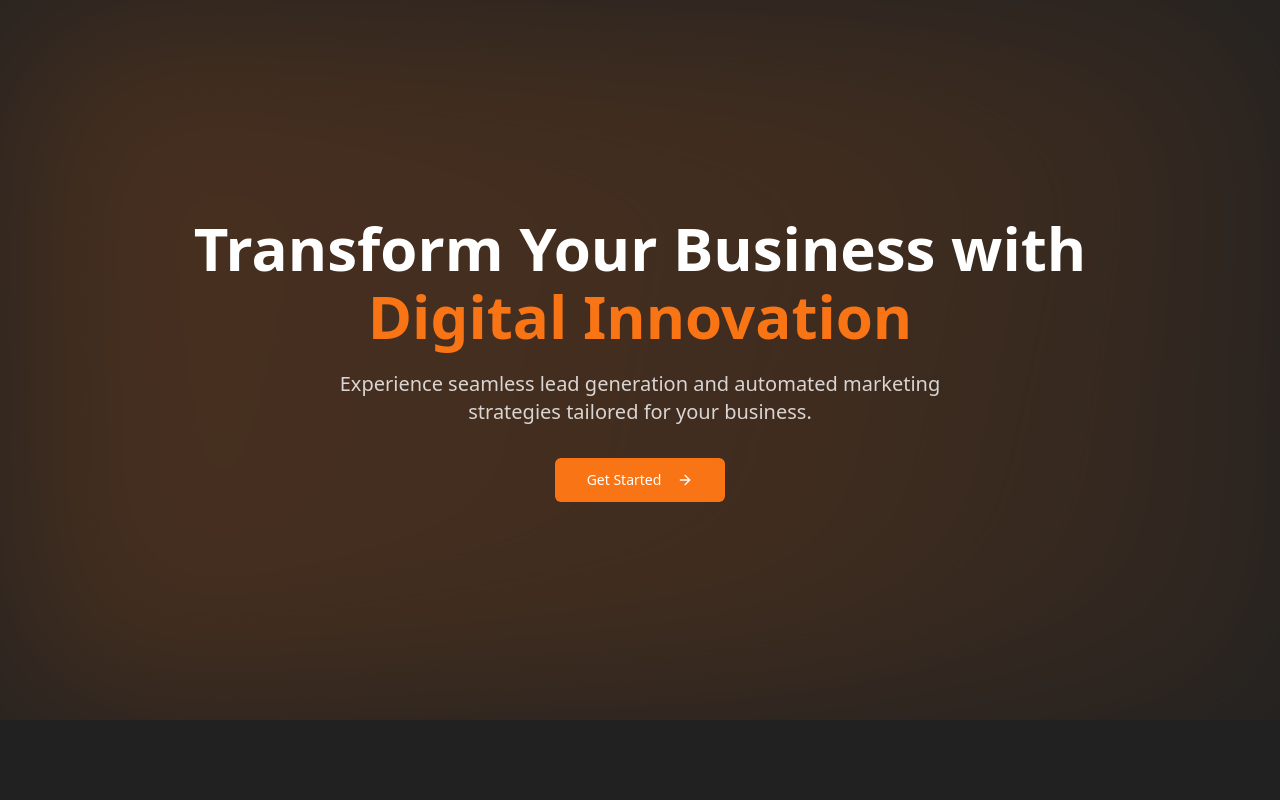
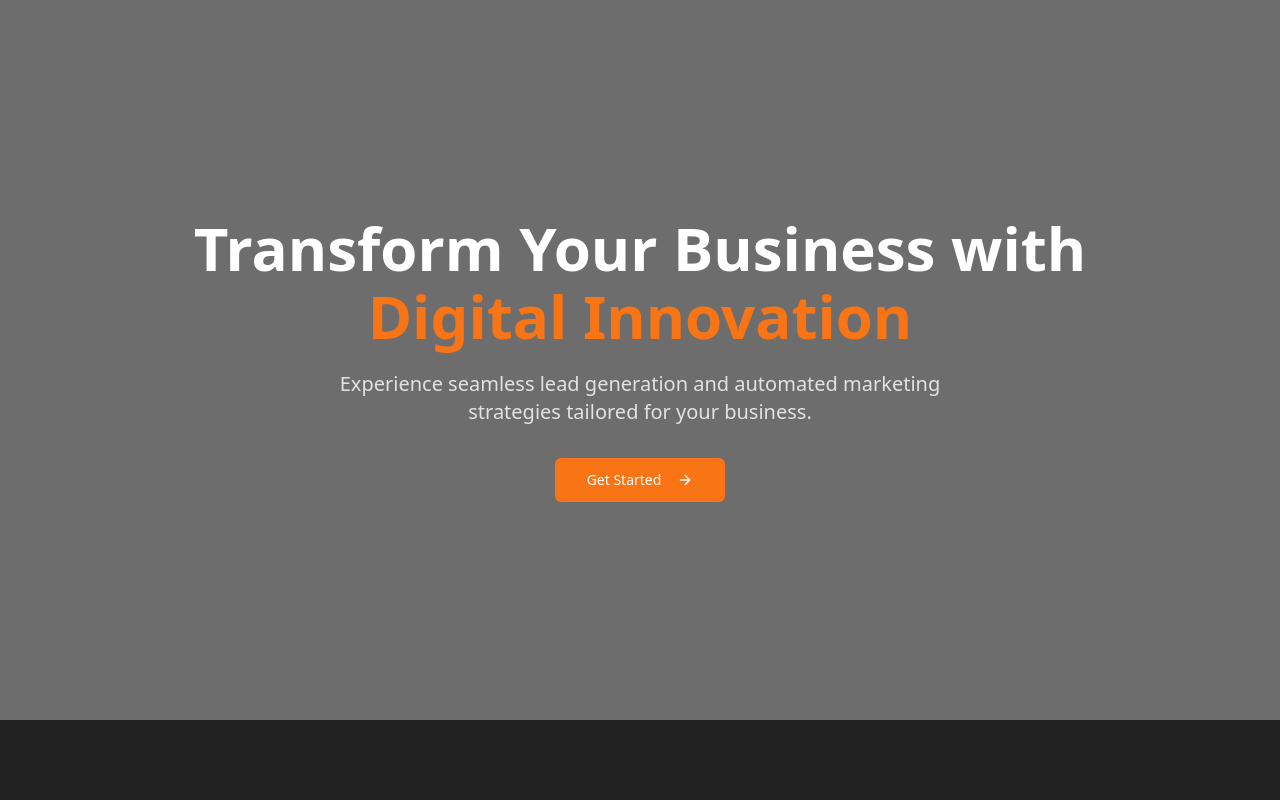
Before and after one commit to duronjackson/blackboard-landing-lounge, a React (Vite) app: page / in a window 1280 px wide. Shown: the top 800 px of the page. Built offline with nearby package versions, Linux system fonts and the light colour scheme.

Commit message:
Update hero color
Updates the hero section color to #6e6d6d, keeping the orange color scheme.

```diff
--- a/src/components/Hero.tsx
+++ b/src/components/Hero.tsx
@@ -4,8 +4,7 @@ import { ArrowRight } from "lucide-react";
 
 export const Hero = () => {
   return (
-    <div className="min-h-[90vh] flex items-center justify-center relative overflow-hidden">
-      <div className="absolute inset-0 opacity-20 hero-gradient blur-[100px]" />
+    <div className="min-h-[90vh] flex items-center justify-center relative overflow-hidden" style={{ backgroundColor: "#6e6d6d" }}>
       <div className="container mx-auto px-4 relative z-10">
         <div className="text-center max-w-4xl mx-auto">
           <h1 className="text-4xl md:text-6xl font-bold mb-6">
```
